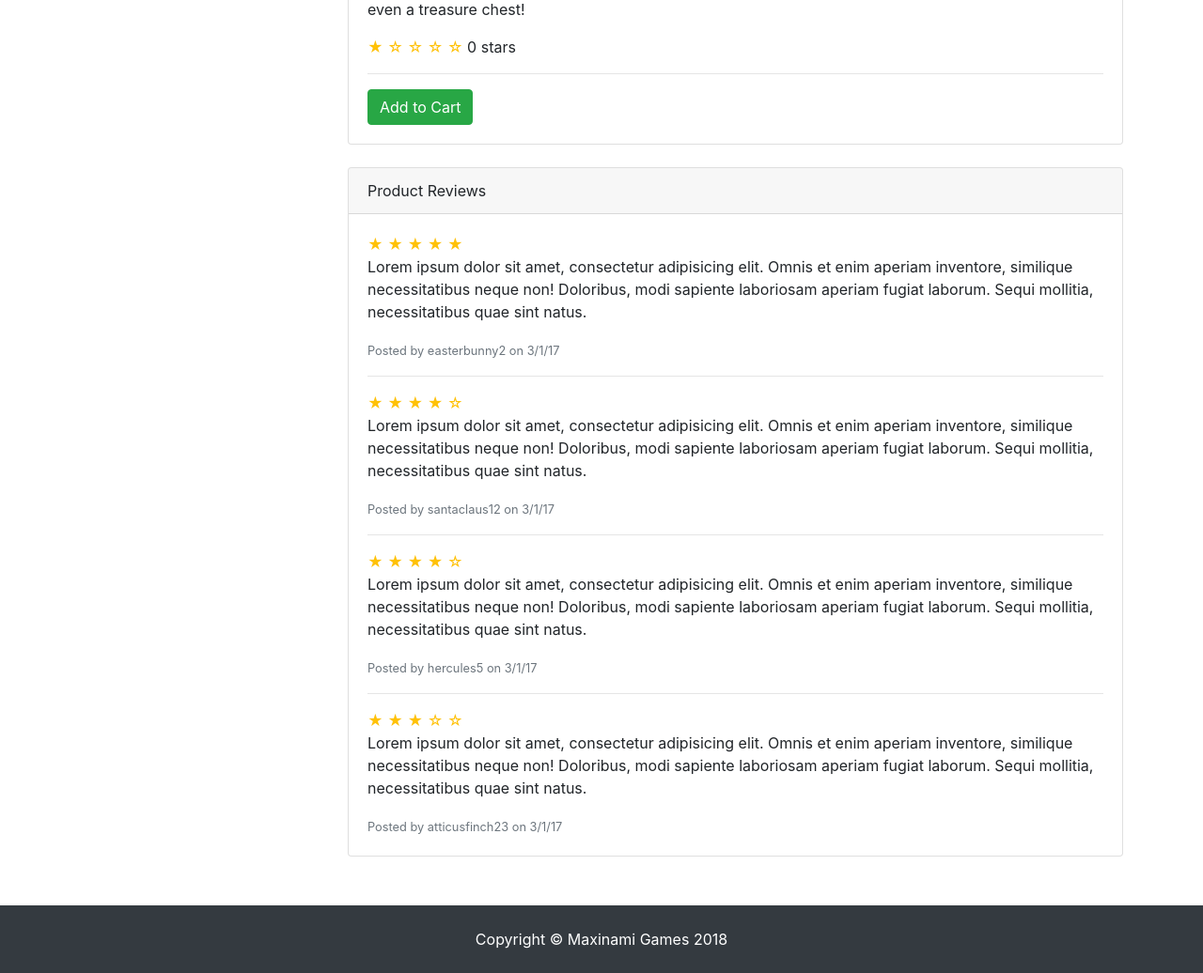
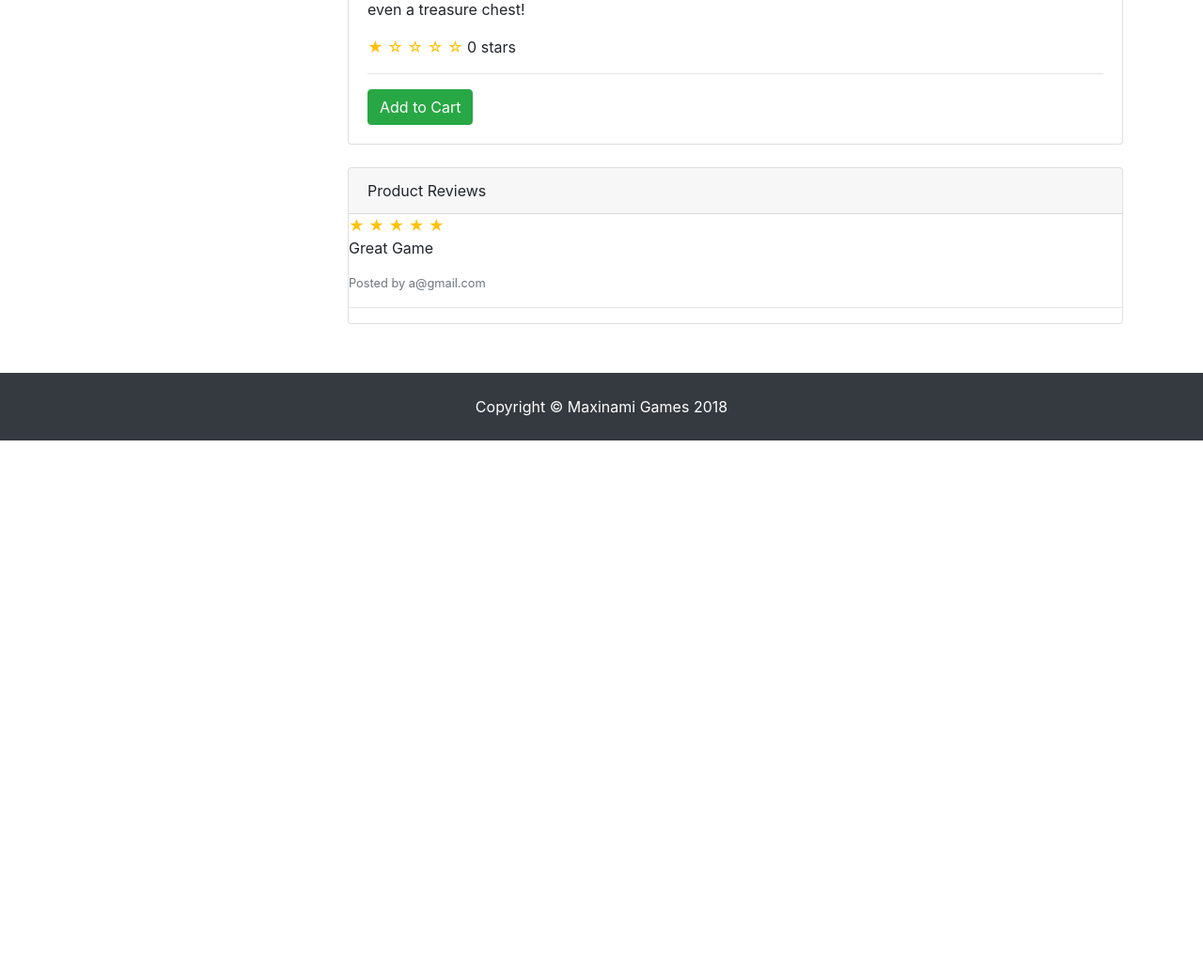
Before and after one commit to mavisfrancia/maxinami_games, a PHP site: page /product.php?id=19 in a window 1280 px wide. Shown: the part 1191-2227 px from the top of the page at 94% size. After the commit the page ends 1660 px from the top, so only its background shows below. Run offline with PHP 8.4, Linux system fonts and the light colour scheme; data comes from the database, SQL or seed files in the repository.

Commit message:
personal reviews

```diff
--- a/product.php
+++ b/product.php
@@ -47,9 +47,9 @@ function getRatingStarString($rating) {
     <!-- Navigation -->
     <nav class="navbar navbar-expand-lg navbar-dark bg-dark fixed-top">
       <div class="container">
-        <a class="navbar-brand" href="#">Maxinami Games</a>
+        <a class="navbar-brand" href="index.php">Maxinami Games</a>
 
-            <form class="form-inline" method ="post" action="search.php">
+            <form class="form-inline" method ="get" action="search.php">
                 <input class="form-control mr-sm-2" id="search-bar" placeholder="Search" aria-label="Search" name="search item">
                 <button class="btn btn-outline-secondary my-2 my-sm-2" id="button" type="submit">Search</button>
             </form>
@@ -100,10 +100,10 @@ function getRatingStarString($rating) {
 
           <h1 class="my-4">Maxinami Games</h1>
           <div class="list-group">
-            <a href="search.php" class="list-group-item" name="board games">Board Games</a>
-            <a href="search.php" class="list-group-item" name="card games">Card Games</a>
-            <a href="search.php" class="list-group-item" name="video games">Video Games</a>
-            <a href="search.php" class="list-group-item" name="gift cards">Gift Cards</a>
+            <a href="search.php?search+item=%boardgame" class="list-group-item" name="board games">Board Games</a>
+            <a href="search.php?search+item=%cardgame" class="list-group-item" name="card games">Card Games</a>
+            <a href="search.php?search+item=%videogame" class="list-group-item" name="video games">Video Games</a>
+            <a href="search.php?search+item=%giftcard" class="list-group-item" name="gift cards">Gift Cards</a>
           </div>
 
         </div>
@@ -180,22 +180,38 @@ function getRatingStarString($rating) {
             <div class="card-header">
               Product Reviews
             </div>
-            <div class="card-body">
-              <span class="text-warning">&#9733; &#9733; &#9733; &#9733; &#9733;</span>
-              <p>Lorem ipsum dolor sit amet, consectetur adipisicing elit. Omnis et enim aperiam inventore, similique necessitatibus neque non! Doloribus, modi sapiente laboriosam aperiam fugiat laborum. Sequi mollitia, necessitatibus quae sint natus.</p>
-              <small class="text-muted">Posted by easterbunny2 on 3/1/17</small>
+            <?php
+                $result = mysqli_query($con, "SELECT * FROM user_rating WHERE product_id= ".$_GET["id"].";");
+                if ( mysqli_num_rows($result)== 0) {
+                    echo "This product has not been rated yet";
+                } else {
+                while($row = mysqli_fetch_array($result, MYSQLI_ASSOC)){
+                    ?>
+
+              <span class="text-warning"><?php
+                      $rating=(int)$row['rating'];
+
+                      for($stars=5;$stars>0;$stars--){
+                        if ($rating>0){
+                            $rating--;
+                            ?>
+                        &#9733;
+                            <?php
+                        }
+                        else{
+                            ?>
+                            &#9734;
+                            <?php
+                        }
+                      }
+                      ?></span>
+              <p><?php echo $row['description']?></p>
+              <?php $user=mysqli_query($con, "SELECT * FROM users WHERE users.user_id= ".$row['user_id'].";");
+              $username=mysqli_fetch_array($user, MYSQLI_ASSOC)?>
+              <small class="text-muted">Posted by <?php echo $username['username']?></small>
               <hr>
-              <span class="text-warning">&#9733; &#9733; &#9733; &#9733; &#9734;</span>
-              <p>Lorem ipsum dolor sit amet, consectetur adipisicing elit. Omnis et enim aperiam inventore, similique necessitatibus neque non! Doloribus, modi sapiente laboriosam aperiam fugiat laborum. Sequi mollitia, necessitatibus quae sint natus.</p>
-              <small class="text-muted">Posted by santaclaus12 on 3/1/17</small>
-              <hr>
-              <span class="text-warning">&#9733; &#9733; &#9733; &#9733; &#9734;</span>
-              <p>Lorem ipsum dolor sit amet, consectetur adipisicing elit. Omnis et enim aperiam inventore, similique necessitatibus neque non! Doloribus, modi sapiente laboriosam aperiam fugiat laborum. Sequi mollitia, necessitatibus quae sint natus.</p>
-              <small class="text-muted">Posted by hercules5 on 3/1/17</small>
-              <hr>
-              <span class="text-warning">&#9733; &#9733; &#9733; &#9734; &#9734;</span>
-              <p>Lorem ipsum dolor sit amet, consectetur adipisicing elit. Omnis et enim aperiam inventore, similique necessitatibus neque non! Doloribus, modi sapiente laboriosam aperiam fugiat laborum. Sequi mollitia, necessitatibus quae sint natus.</p>
-              <small class="text-muted">Posted by atticusfinch23 on 3/1/17</small>
+                <?php }
+                }?>
             </div>
           </div>
           <!-- /.card -->
```
Also changed, not shown: account.php (+6 -6 lines).
